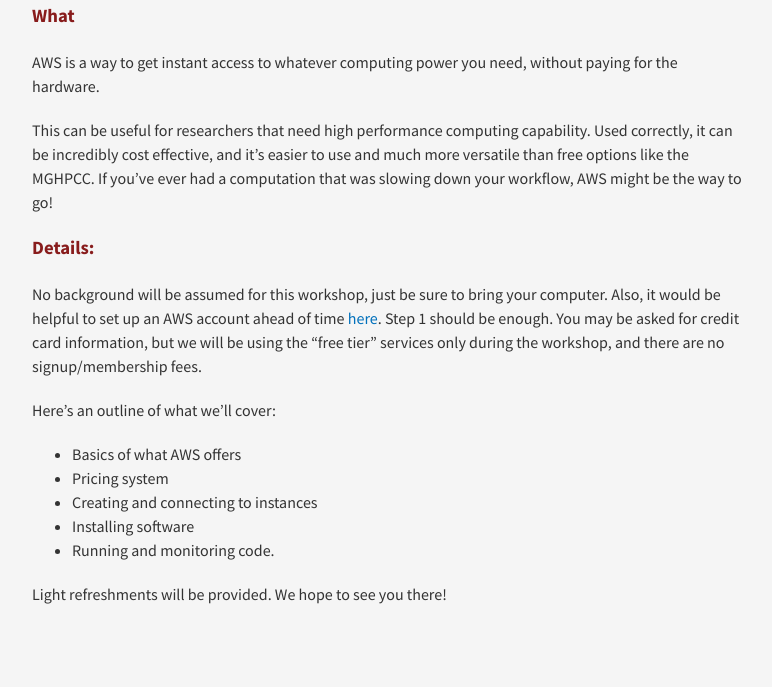
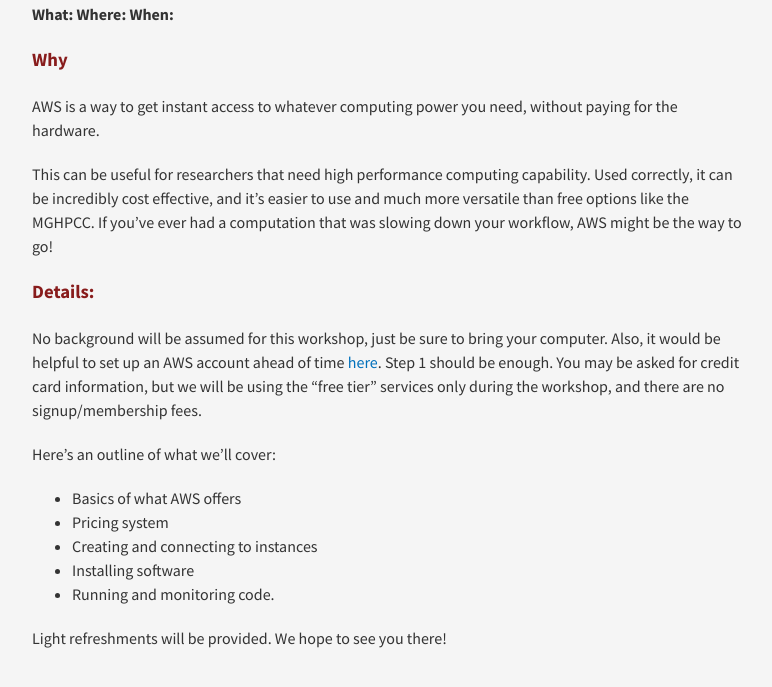
Before and after one commit to gridclub/gridclub.github.io, a Jekyll site: the page built from _events/2017-03-08-AWSWorkshop.md, in a window 1280 px wide, cut to the strip 209-896 px from the top of the page. Shown: the whole strip, without its empty margins (253-1025 px from the left). Built offline with Jekyll 4.4.1, drawn with Linux system fonts in a browser that asks for light colours; nearby versions of some CDN libraries.

Commit message:
trying variables

```diff
--- a/_events/2017-03-08-AWSWorkshop.md
+++ b/_events/2017-03-08-AWSWorkshop.md
@@ -8,7 +8,13 @@
 url:
 ---
 
-### What
+**What:** {{title}}
+**Where:** {{location}}
+**When:** {{date}} {{time}}
+
+
+
+### Why
 AWS is a way to get instant access to whatever computing power you need, without paying for the hardware.
 
 This can be useful for researchers that need high performance computing capability.
```
